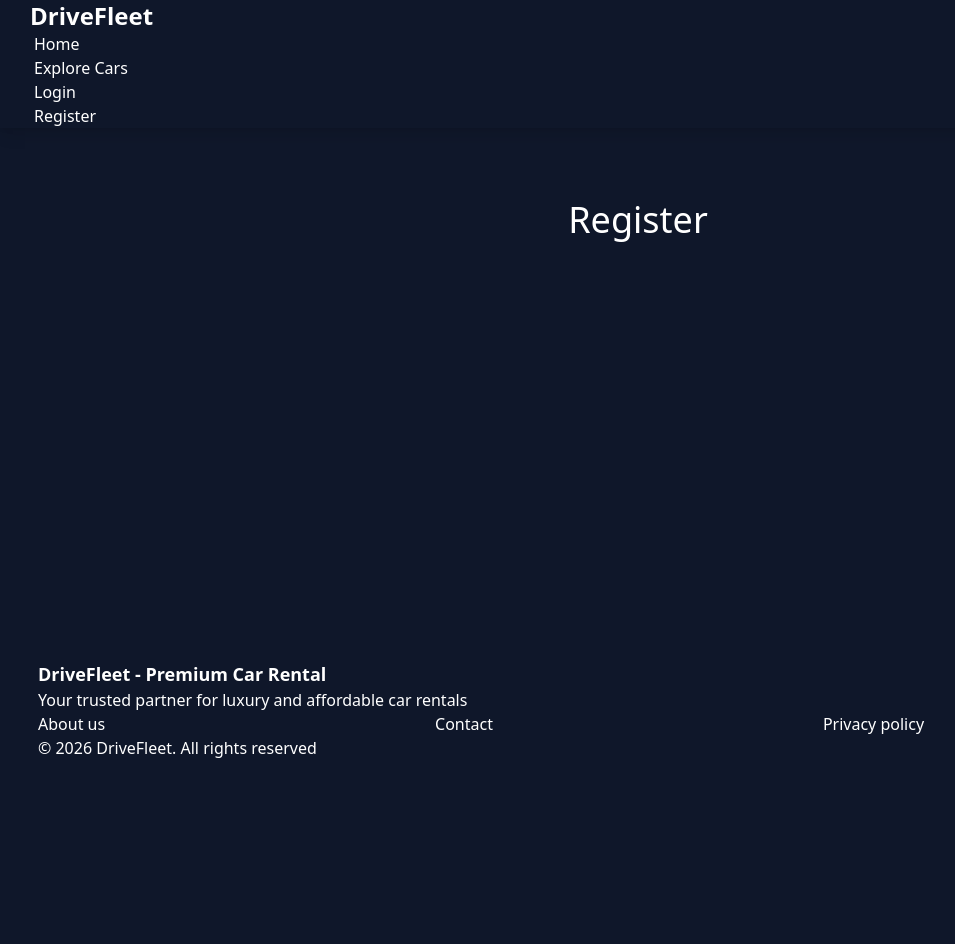
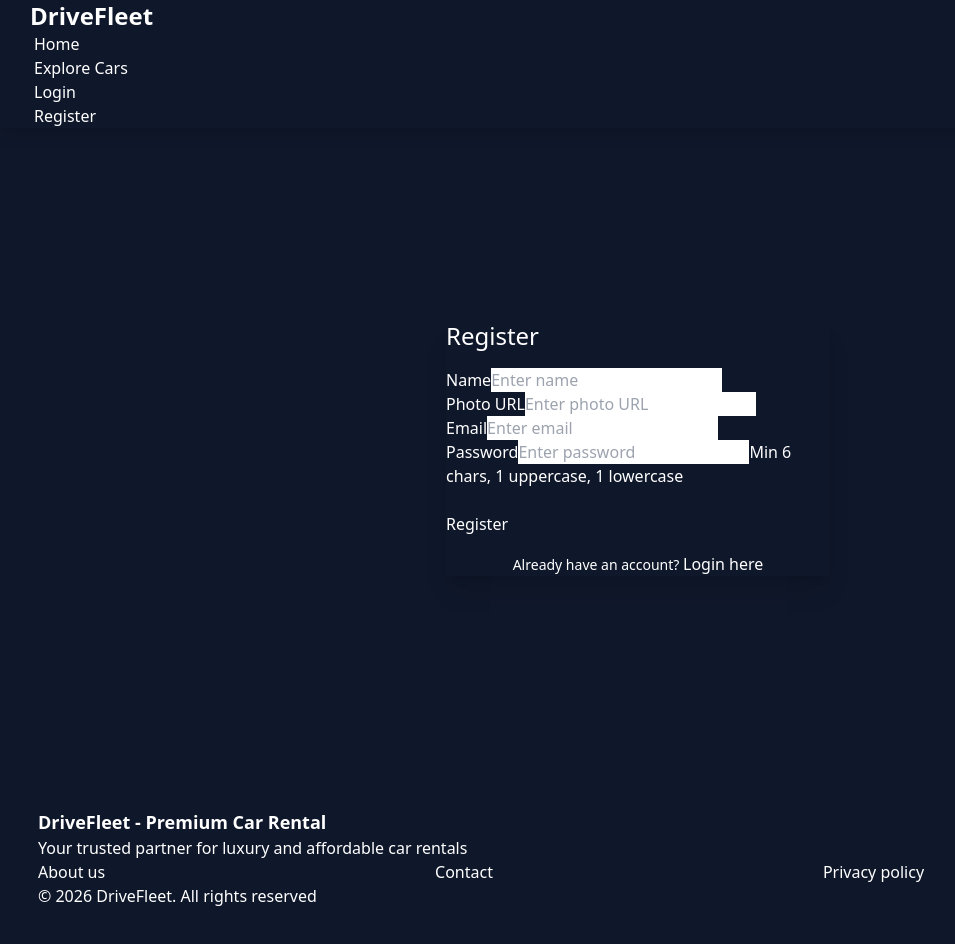
Before and after one commit to WaliulHN/drivefleet, a React (Vite) app in the folder client/: page /register in a window 1280 px wide. Shown: the top 944 px of the page, without its empty margins (2-957 px from the left). Before the commit the page ends 800 px from the top, so only its background shows below. Built offline with nearby package versions, Linux system fonts and the light colour scheme; no server answers.

Commit message:
pages: add Login and Register with validation and Google button

```diff
--- a/client/src/App.jsx
+++ b/client/src/App.jsx
@@ -2,6 +2,8 @@ import { BrowserRouter as Router, Routes, Route } from 'react-router-dom'
 import Navbar from './components/Navbar'
 import Footer from './components/Footer'
 import { AuthProvider } from './context/AuthContext'
+import Login from './pages/Login'
+import Register from './pages/Register'
 
 function App() {
   return (
@@ -9,12 +11,12 @@ function App() {
       <Router>
         <div className="min-h-screen flex flex-col bg-base-100 text-base-content">
           <Navbar />
-          <main className="flex-grow container mx-auto px-4 py-8">
+          <main className="flex-grow container mx-auto px-4">
             <Routes>
               <Route path="/" element={<h1 className="text-4xl text-center mt-10">Home Page</h1>} />
               <Route path="/explore" element={<h1 className="text-4xl text-center mt-10">Explore Cars</h1>} />
-              <Route path="/login" element={<h1 className="text-4xl text-center mt-10">Login</h1>} />
-              <Route path="/register" element={<h1 className="text-4xl text-center mt-10">Register</h1>} />
+              <Route path="/login" element={<Login />} />
+              <Route path="/register" element={<Register />} />
             </Routes>
           </main>
           <Footer />
--- /dev/null
+++ b/client/src/pages/Login.jsx
@@ -0,0 +1,73 @@
+import { useState } from 'react'
+import { Link, useNavigate } from 'react-router-dom'
+import { useAuth } from '../context/AuthContext'
+
+const Login = () => {
+  const [email, setEmail] = useState('')
+  const [password, setPassword] = useState('')
+  const [error, setError] = useState('')
+  const { login } = useAuth()
+  const navigate = useNavigate()
+
+  const handleSubmit = async (e) => {
+    e.preventDefault()
+    setError('')
+    try {
+      await login(email, password)
+      navigate('/')
+    } catch (err) {
+      setError(err.response?.data?.message || 'Login failed')
+    }
+  }
+
+  return (
+    <div className="min-h-[80vh] flex items-center justify-center">
+      <div className="card w-96 bg-base-100 shadow-xl">
+        <form onSubmit={handleSubmit} className="card-body">
+          <h2 className="card-title justify-center text-2xl mb-4">Login</h2>
+
+          <div className="form-control">
+            <label className="label">
+              <span className="label-text">Email</span>
+            </label>
+            <input
+              type="email"
+              placeholder="Enter email"
+              className="input input-bordered"
+              required
+              value={email}
+              onChange={(e) => setEmail(e.target.value)}
+            />
+          </div>
+
+          <div className="form-control">
+            <label className="label">
+              <span className="label-text">Password</span>
+            </label>
+            <input
+              type="password"
+              placeholder="Enter password"
+              className="input input-bordered"
+              required
+              value={password}
+              onChange={(e) => setPassword(e.target.value)}
+            />
+          </div>
+
+          {error && <p className="text-error text-sm text-center">{error}</p>}
+
+          <div className="form-control mt-6">
+            <button type="submit" className="btn btn-primary">Login</button>
+          </div>
+
+          <div className="text-center mt-4">
+            <span className="text-sm text-base-content/70">Don't have an account? </span>
+            <Link to="/register" className="link link-primary">Register here</Link>
+          </div>
+        </form>
+      </div>
+    </div>
+  )
+}
+
+export default Login
--- /dev/null
+++ b/client/src/pages/Register.jsx
@@ -0,0 +1,105 @@
+import { useState } from 'react'
+import { Link, useNavigate } from 'react-router-dom'
+import { useAuth } from '../context/AuthContext'
+
+const Register = () => {
+  const [name, setName] = useState('')
+  const [email, setEmail] = useState('')
+  const [password, setPassword] = useState('')
+  const [photo, setPhoto] = useState('')
+  const [error, setError] = useState('')
+  const { register } = useAuth()
+  const navigate = useNavigate()
+
+  const handleSubmit = async (e) => {
+    e.preventDefault()
+    setError('')
+    try {
+      await register(name, email, password)
+      navigate('/login')
+    } catch (err) {
+      setError(err.response?.data?.message || 'Registration failed')
+    }
+  }
+
+  return (
+    <div className="min-h-[80vh] flex items-center justify-center py-10">
+      <div className="card w-96 bg-base-100 shadow-xl">
+        <form onSubmit={handleSubmit} className="card-body">
+          <h2 className="card-title justify-center text-2xl mb-4">Register</h2>
+
+          <div className="form-control">
+            <label className="label">
+              <span className="label-text">Name</span>
+            </label>
+            <input
+              type="text"
+              placeholder="Enter name"
+              className="input input-bordered"
+              required
+              value={name}
+              onChange={(e) => setName(e.target.value)}
+            />
+          </div>
+
+          <div className="form-control">
+            <label className="label">
+              <span className="label-text">Photo URL</span>
+            </label>
+            <input
+              type="url"
+              placeholder="Enter photo URL"
+              className="input input-bordered"
+              value={photo}
+              onChange={(e) => setPhoto(e.target.value)}
+            />
+          </div>
+
+          <div className="form-control">
+            <label className="label">
+              <span className="label-text">Email</span>
+            </label>
+            <input
+              type="email"
+              placeholder="Enter email"
+              className="input input-bordered"
+              required
+              value={email}
+              onChange={(e) => setEmail(e.target.value)}
+            />
+          </div>
+
+          <div className="form-control">
+            <label className="label">
+              <span className="label-text">Password</span>
+            </label>
+            <input
+              type="password"
+              placeholder="Enter password"
+              className="input input-bordered"
+              required
+              value={password}
+              onChange={(e) => setPassword(e.target.value)}
+            />
+            <label className="label">
+              <span className="label-text-alt text-warning">Min 6 chars, 1 uppercase, 1 lowercase</span>
+            </label>
+          </div>
+
+          {error && <p className="text-error text-sm text-center">{error}</p>}
+
+          <div className="form-control mt-6">
+            <button type="submit" className="btn btn-primary">Register</button>
+          </div>
+
+          <div className="text-center mt-4">
+            <span className="text-sm text-base-content/70">Already have an account? </span>
+            <Link to="/login" className="link link-primary">Login here</Link>
+          </div>
+        </form>
+      </div>
+    </div>
+  )
+}
+
+export default Register
```
